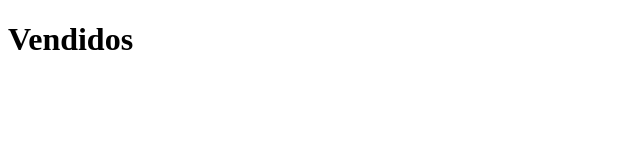
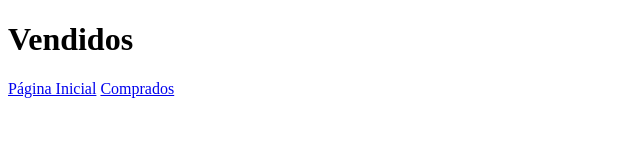
Before and after one commit to IcaroFranca/curso_git_desafio001, a plain HTML site: page Vendidos.html in a window 1280 px wide. Shown: the whole page, without its empty margins (0-640 px from the left). Drawn offline with Linux system fonts and the light colour scheme.

Commit message:
Páginas linkadas

```diff
--- a/Vendidos.html
+++ b/Vendidos.html
@@ -7,5 +7,7 @@
 </head>
 <body>
     <h1>Vendidos</h1>
+    <a href="index.html">Página Inicial</a>
+    <a href="Comprados.html">Comprados</a>
 </body>
 </html>
```
Also changed, not shown: Comprados.html (+2 -0 lines), index.html (+2 -0 lines).
